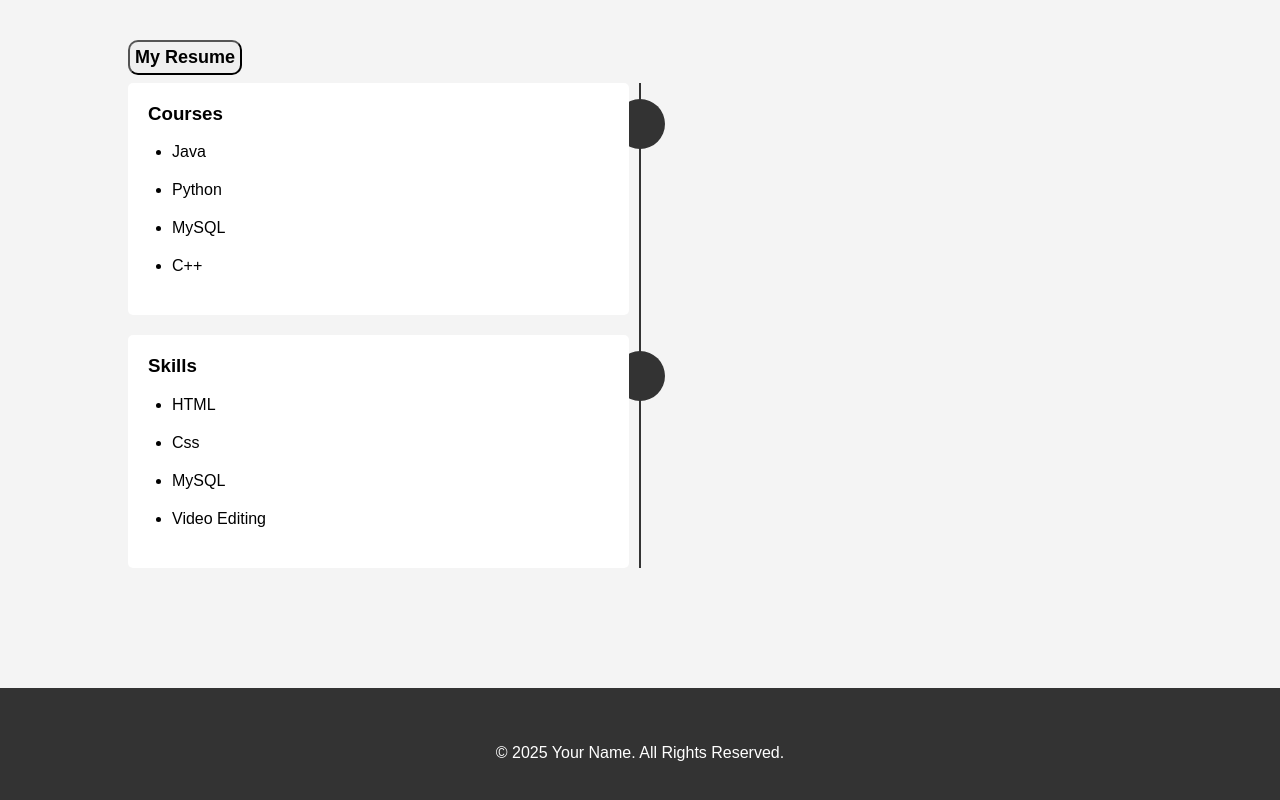
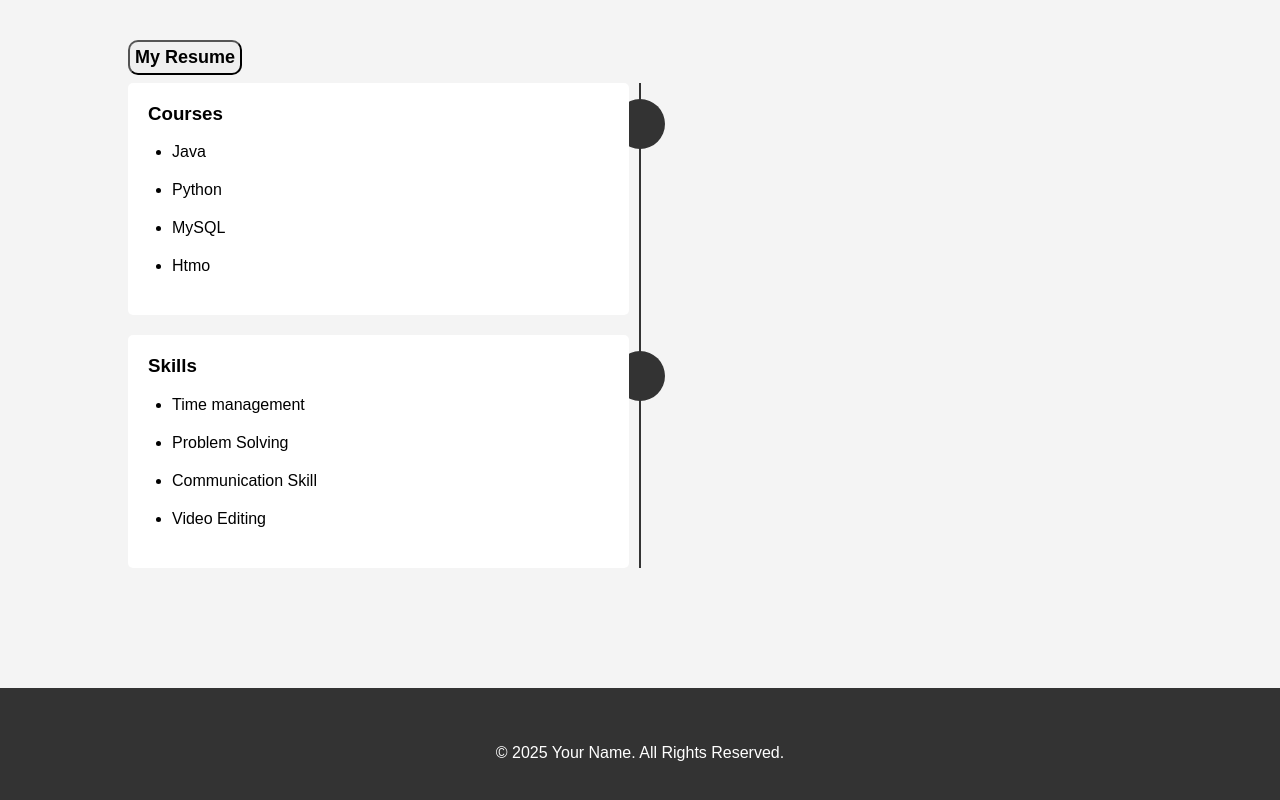
Before and after one commit to Abishekv200/digital_portfolio, a plain HTML site: page index.html in a window 1280 px wide. Shown: the part 693-1493 px from the top of the page. Drawn offline with Linux system fonts and the light colour scheme.

Commit message:
Update index.html

```diff
--- a/index.html
+++ b/index.html
@@ -50,7 +50,7 @@
                                     <li>Java</li>
                                     <li>Python</li>
                                     <li>MySQL</li>
-                                    <li>C++</li>
+                                    <li>Htmo</li>
                                 </ul>
                             </div>
                         </li>
@@ -59,9 +59,9 @@
                             <div class="timeline-panel">
                                 <h3>Skills</h3>
                                 <ul>
-                                    <li>HTML</li>
-                                    <li>Css</li>
-                                    <li>MySQL</li>
+                                    <li>Time management</li>
+                                    <li>Problem Solving</li>
+                                    <li>Communication Skill</li>
                                     <li>Video Editing</li>
                                 </ul>
                             </div>
```
